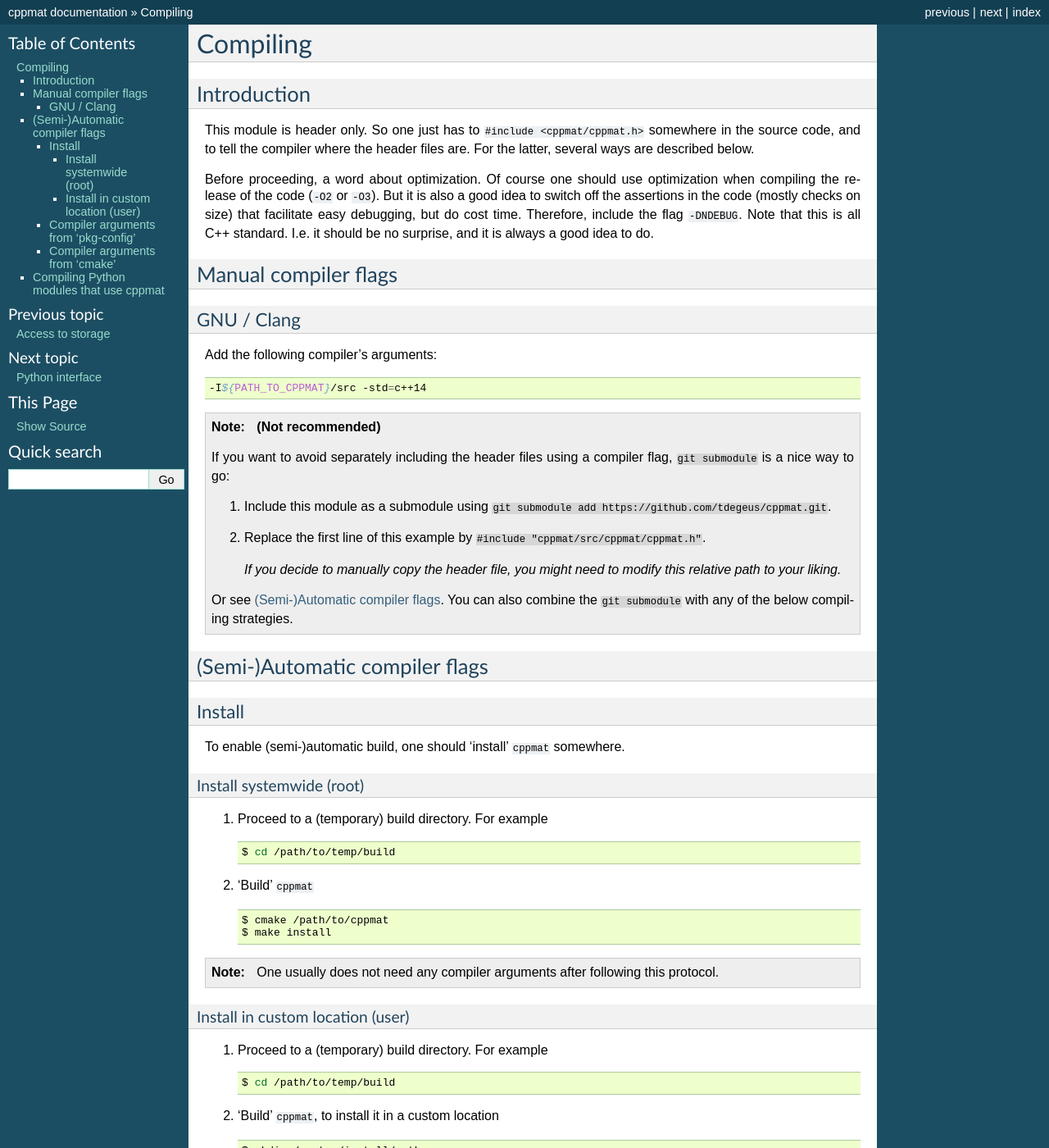
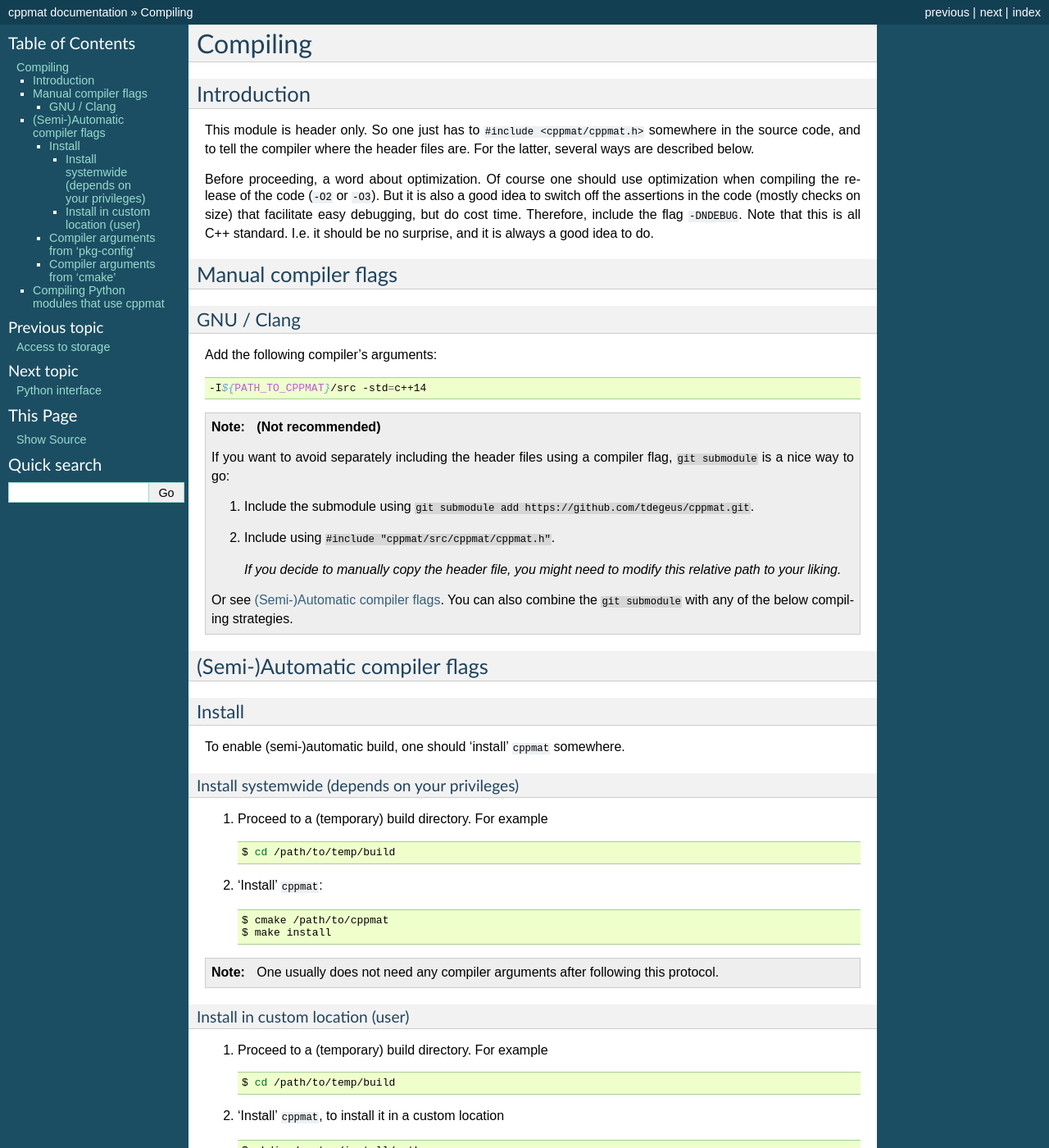
Before and after one commit to tdegeus/cppmat, a Sphinx documentation site: the page built from docs/compile.rst, in a window 1280 px wide and 1400 px high. Shown: the whole window at 82% size. Built offline with Sphinx 7.4.7, drawn with Linux system fonts in a browser that asks for light colours; formulas are drawn with MathJax 3; some of the changed text lies outside the part shown.

Commit message:
Minor update documetation

```diff
--- a/docs/compile.rst
+++ b/docs/compile.rst
@@ -28,9 +28,9 @@ Add the following compiler's arguments:
 
   If you want to avoid separately including the header files using a compiler flag, ``git submodule`` is a nice way to go:
 
-  1.  Include this module as a submodule using ``git submodule add https://github.com/tdegeus/cppmat.git``.
+  1.  Include the submodule using ``git submodule add https://github.com/tdegeus/cppmat.git``.
 
-  2.  Replace the first line of this example by ``#include "cppmat/src/cppmat/cppmat.h"``.
+  2.  Include using ``#include "cppmat/src/cppmat/cppmat.h"``.
 
       *If you decide to manually copy the header file, you might need to modify this relative path to your liking.*
 
@@ -46,8 +46,8 @@ Install
 
 To enable (semi-)automatic build, one should 'install' ``cppmat`` somewhere.
 
-Install systemwide (root)
-^^^^^^^^^^^^^^^^^^^^^^^^^^
+Install systemwide (depends on your privileges)
+^^^^^^^^^^^^^^^^^^^^^^^^^^^^^^^^^^^^^^^^^^^^^^^
 
 1.  Proceed to a (temporary) build directory. For example
 
@@ -55,7 +55,7 @@ Install systemwide (root)
 
       $ cd /path/to/temp/build
 
-2.  'Build' ``cppmat``
+2.  'Install' ``cppmat``:
 
     .. code-block:: bash
 
@@ -75,7 +75,7 @@ Install in custom location (user)
 
       $ cd /path/to/temp/build
 
-2.  'Build' ``cppmat``, to install it in a custom location
+2.  'Install' ``cppmat``, to install it in a custom location
 
     .. code-block:: bash
 
```
Also changed, not shown: other parts of docs/compile.rst (+1 -1 lines).
